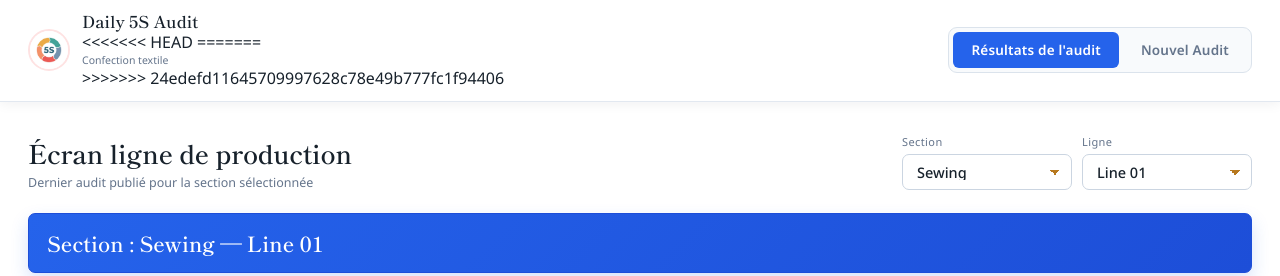
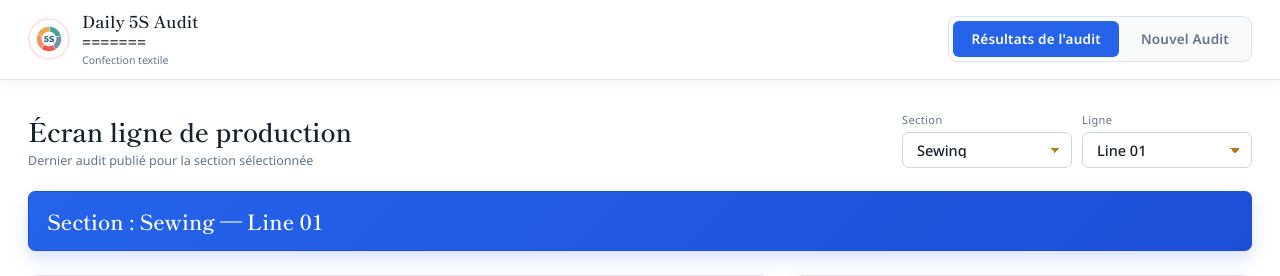
Before and after one commit to tanjona-web/5S-AUDIT, a Flask app: page / in a window 1280 px wide. Shown: the top 276 px of the page. Run offline with Flask 3, Linux system fonts and the light colour scheme; data comes from the database, SQL or seed files in the repository.

Commit message:
Resolve merge conflict in index.html
Removed conflicting text and retained 'Confection textile'.

```diff
--- a/templates/index.html
+++ b/templates/index.html
@@ -18,10 +18,8 @@
     <img class="brand-logo" src="{{ url_for('static', filename='images/logo-5s.jpg') }}" alt="Logo 5S">
     <div>
       <div class="t1">Daily 5S Audit</div>
-<<<<<<< HEAD
 =======
       <div class="t2">Confection textile</div>
->>>>>>> 24edefd11645709997628c78e49b777fc1f94406
     </div>
   </div>
   <div class="nav-menu">
```
